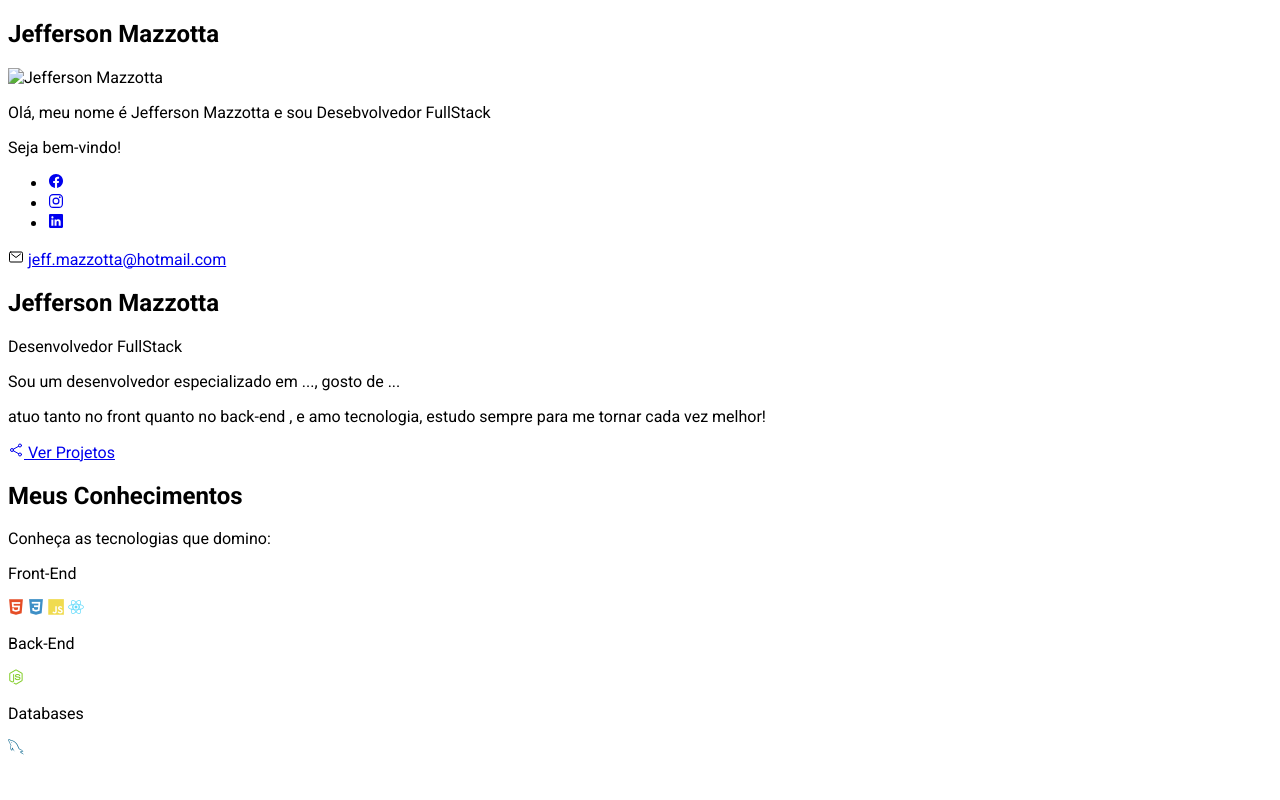
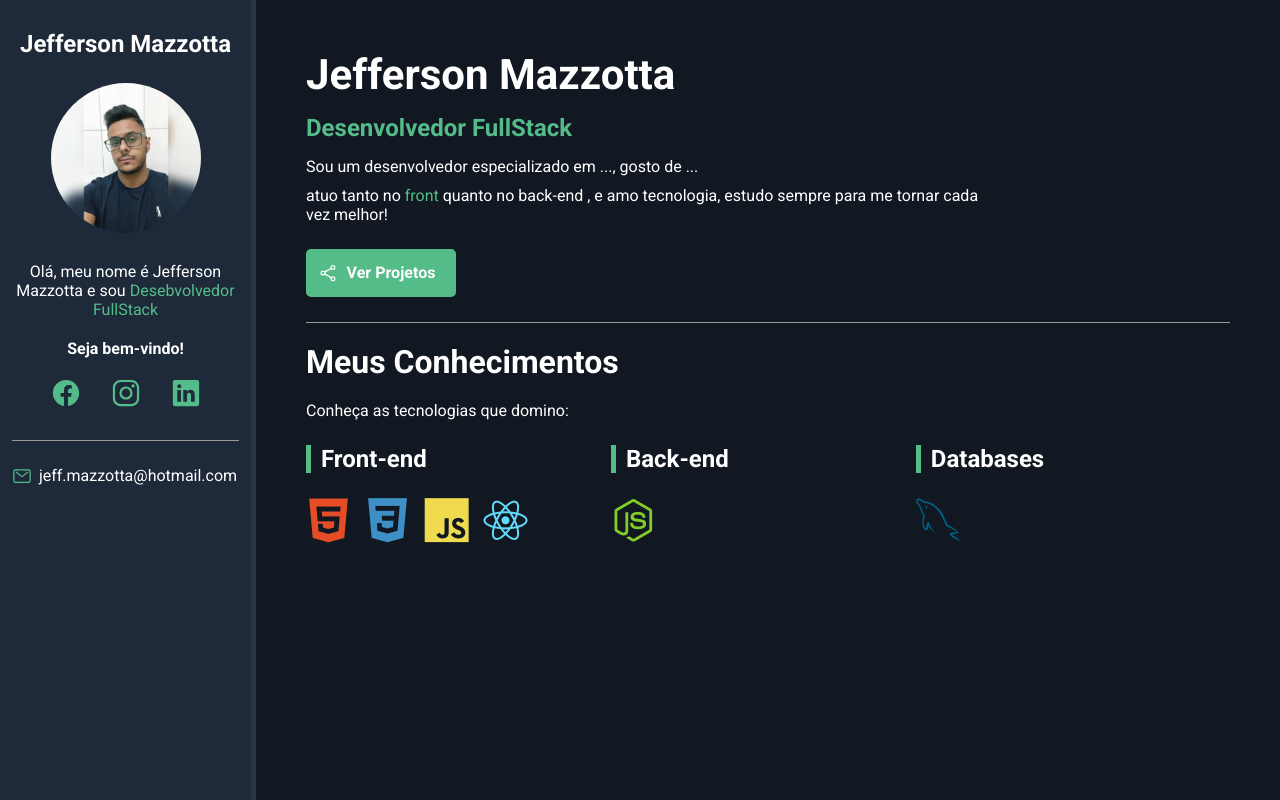
Before and after one commit to jeffmazz/jeffmazz.github.io, a plain HTML site: page index.html in a window 1280 px wide. Drawn offline with nearby package versions, Linux system fonts and the light colour scheme.

Commit message:
Portfolio quase finalizado

```diff
--- a/css/styles.css
+++ b/css/styles.css
@@ -1,3 +1,237 @@
+/* Reset */
 * {
+    padding: 0;
+    margin: 0;
     font-family: 'Roboto', sans-serif;
+    box-sizing: border-box;
 }
+
+/* Variables */
+:root {
+    --main-color: #54bc89;
+    --main-text-color: #fff;
+    --border-color: #999;
+    --bio-bg-color: #1e2a3a;
+    --bio-border-color: #293544;
+    --about-bg-color: #111821;
+}
+
+/* General */
+.highlight {
+    color: var(--main-color)
+}
+
+/* Containers */
+#container {
+    display: flex;
+    flex-direction: row;
+    color: var(--main-text-color);
+}
+
+#bio-container {
+    flex: 1 1 20%;
+    min-height: 100vh;
+    background-color: var(--bio-bg-color);
+    text-align: center;
+    padding: 30px 12px;
+    border-right: 5px solid var(--bio-border-color);
+}
+
+#about-container {
+    flex: 1 1 80%;
+    min-height: 100vh;
+    background-color: var(--about-bg-color);
+    padding: 50px;
+}
+
+/* Bio Container */
+
+#bio-container h2 {
+    margin-bottom: 25px;
+}
+
+#bio-container p {
+    margin-bottom: 20px;
+}
+
+#bio-container #welcome-text {
+    font-weight: bold;
+}
+
+#bio-img {
+    width: 150px;
+    height: 150px;
+    border-radius: 50%;
+    margin-bottom: 25px;
+}
+
+#social-container {
+    display: flex;
+    justify-content: center;
+    list-style: none;
+    border-bottom: 1px solid var(--border-color);
+    margin-bottom: 25px;
+    padding-bottom: 25px;
+}
+
+#social-container li {
+    flex: 1 1 0;
+    max-width: 60px;
+}
+
+#social-container li a {
+    color: var(--main-color);
+    font-size: 30px;
+}
+
+#email-container {
+    display: flex;
+    justify-content: center;
+}
+
+#email-container ion-icon,
+#email-container a {
+    flex: 1 1 0;
+}
+
+#email-container a {
+    color: var(--main-text-color);
+    text-decoration: none;
+    max-width: 225px;
+}
+
+#email-container ion-icon {
+    color: var(--main-color);
+    font-size: 20px;
+    margin-right: 5px;
+    max-width: 20px;
+}
+
+/* About Container */
+#name {
+    font-size: 42px;
+    margin-bottom: 15px;
+}
+
+#title {
+    font-size: 24px;
+    margin-bottom: 15px;
+    font-weight: bold;
+}
+
+.description {
+    max-width: 75%;
+    margin-bottom: 10px;
+}
+
+#btn-projects {
+    font-weight: bold;
+    font-size: 16px;
+    color: var(--main-text-color);
+    background-color: var(--main-color);
+    border: 2px solid var(--main-color);
+    border-radius: 5px;
+    text-decoration: none;
+    transition: .5s;
+    margin: 25px 0;
+    padding: 12px 10px;
+    width: 150px;
+    text-align: center;
+    display: flex;
+}
+
+#btn-projects ion-icon,
+#btn-projects span {
+    flex: 1 1 0;
+}
+
+#btn-projects ion-icon {
+    font-size: 20px;
+    max-width: 20px;
+}
+
+#btn-projects:hover {
+    background-color: transparent;
+}
+
+#skills-section-title {
+    border-top: 1px solid var(--border-color);
+    padding-top: 20px;
+    margin-bottom: 20px;
+    font-size: 32px;
+}
+
+#skills-container {
+    display: flex;
+    flex-wrap: wrap;
+    margin-top: 25px;
+}
+
+.skills-box {
+    flex: 1 1 33%;
+    max-width: 33%;
+    margin-bottom: 35px;
+}
+
+.skills-title {
+    font-size: 24px;
+    margin-bottom: 25px;
+    font-weight: bold;
+    padding-left: 10px;
+    border-left: 5px solid var(--main-color);
+}
+
+.skills-box i {
+    font-size: 45px;
+    margin-right: 10px;
+}
+
+/* Mobile */
+@media(max-width: 450px) {
+
+    #container {
+        flex-direction: column;
+    }
+
+    #bio-container {
+        min-height: auto;
+        border-right: none;
+        border-bottom: 5px solid var(--bio-border-color);
+    }
+
+    #bio-container h2 {
+        display: none;
+    }
+
+    #bio-container p {
+        max-width: 60%;
+        margin: 10px auto;
+    }
+
+    #about-container {
+        text-align: center;
+        padding: 30px;
+    }
+
+    #about-container .description {
+        margin: 10px auto;
+        max-width: 100%;
+        line-height: 26px;
+    }
+
+    #btn-projects {
+        margin: 20px auto;
+    }
+
+    .skills-box {
+        flex: 1 1 100%;
+        max-width: 100%;
+        margin-bottom: 40px;
+        text-align: left;
+    }
+
+    .skills-box i {
+        font-size: 60px;
+    }
+
+}
--- a/index.html
+++ b/index.html
@@ -21,7 +21,7 @@
 
             <h2> Jefferson Mazzotta </h2>
 
-            <img src="img/profile.png" alt="Jefferson Mazzotta">
+            <img id="bio-img" src="img/bio-img.jpg" alt="Jefferson Mazzotta">
 
             <p>
                 Olá, meu nome é Jefferson Mazzotta e sou <span class="highlight">Desebvolvedor FullStack</span>
@@ -73,9 +73,9 @@
 
             <div id="skills-container">
 
-                <div id="skills-box">
+                <div class="skills-box">
 
-                    <p class="skills-title"> Front-End </p>
+                    <p class="skills-title"> Front-end </p>
 
                     <i class="devicon-html5-plain colored"></i>
 
@@ -87,15 +87,15 @@
 
                 </div>
 
-                <div id="skills-box">
+                <div class="skills-box">
 
-                    <p class="skills-title"> Back-End </p>
+                    <p class="skills-title"> Back-end </p>
 
                     <i class="devicon-nodejs-plain colored"></i>
 
                 </div>
 
-                <div id="skills-box">
+                <div class="skills-box">
 
                     <p class="skills-title"> Databases </p>
 
```
Also changed, not shown: img/bio-img.jpg (added).
